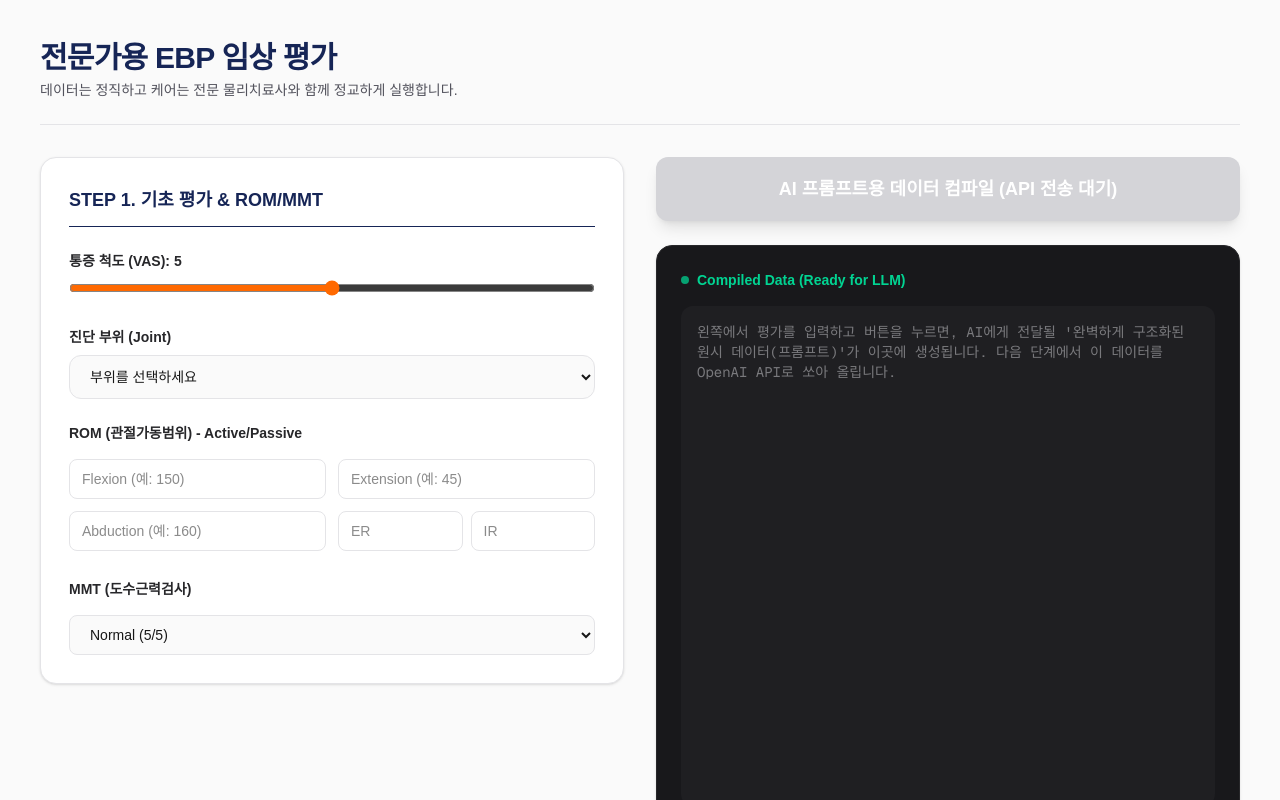
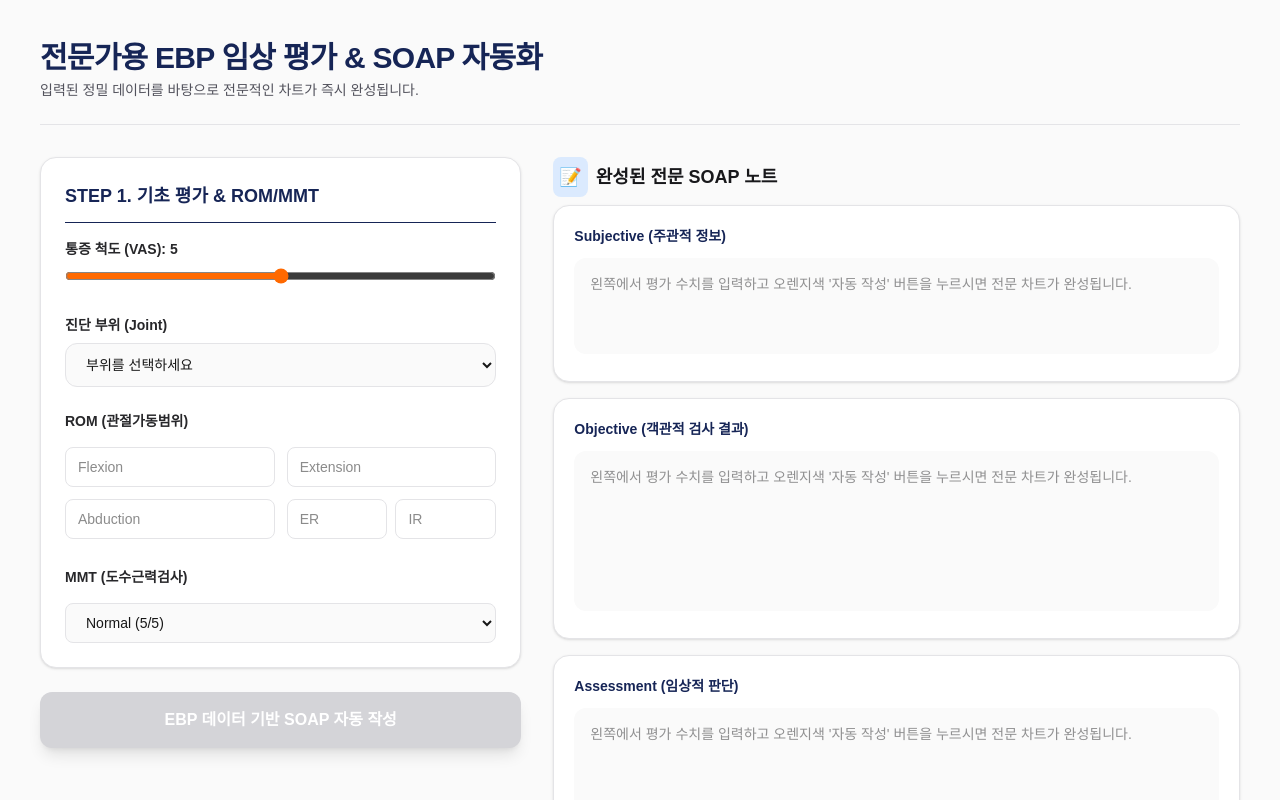
Before and after one commit to BornBone-100/rephyt-mvp, a Next.js app: page /dashboard/soap/new in a window 1280 px wide. Shown: the top 800 px of the page. Built offline with nearby package versions, Linux system fonts and the light colour scheme.

Commit message:
Update SOAP UI
Made-with: Cursor

```diff
--- a/src/app/(dashboard)/dashboard/soap/new/page.tsx
+++ b/src/app/(dashboard)/dashboard/soap/new/page.tsx
@@ -3,111 +3,118 @@
 import { useState } from "react";
 import Link from "next/link";
 
-// 📚 전문가용 EBP(근거중심) 특수검사 데이터베이스 (지속 확장 가능)
+// 📚 전문가용 EBP(근거중심) 특수검사 데이터베이스
 const ebpDatabase = {
   cervical: [
     { id: "spurling", name: "Spurling's Test", paper: "Spurling & Scoville (1944)", purpose: "경추 신경근병증" },
-    { id: "distraction", name: "Cervical Distraction", paper: "Viikari-Juntura (1989)", purpose: "경추 신경근병증 완화" },
-    { id: "bakody", name: "Shoulder Abduction (Bakody's)", paper: "Bakody (1953)", purpose: "C4-C5 신경근 압박" }
+    { id: "distraction", name: "Cervical Distraction", paper: "Viikari-Juntura (1989)", purpose: "경추 신경근병증 완화" }
   ],
   shoulder: [
     { id: "neer", name: "Neer Impingement Test", paper: "Neer CS (1983)", purpose: "견봉하 충돌증후군" },
     { id: "hawkins", name: "Hawkins-Kennedy", paper: "Hawkins RJ (1980)", purpose: "견봉하 충돌증후군" },
-    { id: "emptycan", name: "Empty Can (Jobe)", paper: "Jobe FW (1982)", purpose: "극상근 건병증/파열" },
-    { id: "droparm", name: "Drop Arm Test", paper: "Codman EA (1934)", purpose: "회전근개 전층 파열" },
-    { id: "obrien", name: "O'Brien's Test (Active Compression)", paper: "O'Brien SJ (1998)", purpose: "SLAP 병변" },
-    { id: "yergason", name: "Yergason's Test", paper: "Yergason RM (1931)", purpose: "이두근 건염" }
+    { id: "emptycan", name: "Empty Can (Jobe)", paper: "Jobe FW (1982)", purpose: "극상근 건병증/파열" }
   ],
   lumbar: [
-    { id: "slr", name: "Straight Leg Raise (SLR)", paper: "Lasegue C (1864)", purpose: "요추 추간판 탈출증 (L4-S1)" },
-    { id: "kemp", name: "Kemp's Test (Quadrant)", paper: "Kemp (1950)", purpose: "후관절 증후군" },
-    { id: "thomas", name: "Thomas Test", paper: "Thomas HO (1876)", purpose: "고관절 굴곡근 단축" },
-    { id: "faber", name: "FABER (Patrick's) Test", paper: "Patrick HT (1917)", purpose: "천장관절 병변" }
+    { id: "slr", name: "Straight Leg Raise (SLR)", paper: "Lasegue C (1864)", purpose: "요추 추간판 탈출증" },
+    { id: "kemp", name: "Kemp's Test", paper: "Kemp (1950)", purpose: "후관절 증후군" }
   ],
   knee: [
     { id: "lachman", name: "Lachman Test", paper: "Torg JS (1976)", purpose: "전방십자인대(ACL) 파열" },
-    { id: "anterior_drawer", name: "Anterior Drawer Test", paper: "Girgis FG (1975)", purpose: "전방십자인대(ACL) 파열" },
     { id: "mcmurray", name: "McMurray Test", paper: "McMurray TP (1937)", purpose: "반월상 연골판 파열" },
-    { id: "apley", name: "Apley's Compression", paper: "Apley AG (1947)", purpose: "반월상 연골판 파열" },
-    { id: "valgus", name: "Valgus Stress Test", paper: "Hughston JC (1976)", purpose: "내측측부인대(MCL) 손상" }
+    { id: "valgus", name: "Valgus Stress Test", paper: "Hughston JC (1976)", purpose: "내측측부인대(MCL) 손상" },
+    { id: "apley", name: "Apley's Compression", paper: "Apley AG (1947)", purpose: "반월상 연골판 파열" }
   ]
 };
 
-export default function ProfessionalEvaluationPage() {
+export default function AdvancedSoapPage() {
   const [selectedJoint, setSelectedJoint] = useState<keyof typeof ebpDatabase | "">("");
   const [painScale, setPainScale] = useState<string>("5");
 
-  // 평가 데이터 상태 관리
   const [romData, setRomData] = useState({ flexion: "", extension: "", abd: "", extRot: "", intRot: "" });
-  const [mmtData, setMmtData] = useState({ mainMuscle: "Normal (5)" });
+  const [mmtData, setMmtData] = useState({ mainMuscle: "Normal (5/5)" });
   const [specialTests, setSpecialTests] = useState<Record<string, string>>({});
-  const [isCompiling, setIsCompiling] = useState(false);
-  const [aiPromptData, setAiPromptData] = useState("");
+
+  const [isGenerating, setIsGenerating] = useState(false);
+  const [soapData, setSoapData] = useState({ subjective: "", objective: "", assessment: "", plan: "" });
 
   const handleTestToggle = (testId: string, result: string) => {
     setSpecialTests(prev => ({ ...prev, [testId]: prev[testId] === result ? "" : result }));
   };
 
   const handleRomChange = (e: React.ChangeEvent<HTMLInputElement>) => {
-    const { name, value } = e.target;
-    setRomData(prev => ({ ...prev, [name]: value }));
+    setRomData(prev => ({ ...prev, [e.target.name]: e.target.value }));
   };
 
-  // 🪄 [AI 연동 준비 단계] 입력된 모든 데이터를 AI 프롬프트용 텍스트로 압축 조립
-  const compileDataForAI = () => {
-    setIsCompiling(true);
+  // 🪄 [핵심] 입력된 디테일한 수치들을 실제 SOAP 문장으로 자동 변환하는 로직
+  const generateSoapNotes = () => {
+    setIsGenerating(true);
 
     setTimeout(() => {
-      let rawData = `[환자 평가 데이터 (이 데이터를 기반으로 SOAP를 작성해 줘)]\n`;
-      rawData += `■ 주호소 관절: ${selectedJoint.toUpperCase()}\n`;
-      rawData += `■ 통증 척도(VAS): ${painScale} / 10\n\n`;
+      // 1. Objective (객관적 데이터 정리)
+      let objText = `[ROM - 관절가동범위]\n`;
+      if(romData.flexion) objText += `- Flexion: ${romData.flexion}°\n`;
+      if(romData.extension) objText += `- Extension: ${romData.extension}°\n`;
+      if(romData.abd) objText += `- Abduction: ${romData.abd}°\n`;
+      if(romData.extRot || romData.intRot) objText += `- Rotation (ER/IR): ${romData.extRot || "N/A"}° / ${romData.intRot || "N/A"}°\n`;
 
-      rawData += `■ 관절가동범위 (ROM)\n`;
-      rawData += `- Flexion: ${romData.flexion || "N/A"}°\n`;
-      rawData += `- Extension: ${romData.extension || "N/A"}°\n`;
-      rawData += `- Abduction: ${romData.abd || "N/A"}°\n`;
-      rawData += `- External/Internal Rotation: ${romData.extRot || "N/A"}° / ${romData.intRot || "N/A"}°\n\n`;
+      objText += `\n[MMT - 도수근력검사]\n- 주동근 등급: ${mmtData.mainMuscle}\n\n[Special Tests - 특수 검사]\n`;
 
-      rawData += `■ 도수근력검사 (MMT): ${mmtData.mainMuscle}\n\n`;
+      let positiveTests: string[] = [];
+      let relatedPurposes: string[] = [];
 
-      rawData += `■ 특수 검사 (Special Tests)\n`;
-      let positiveCount = 0;
       if (selectedJoint && ebpDatabase[selectedJoint]) {
         ebpDatabase[selectedJoint].forEach(test => {
           const result = specialTests[test.id];
           if (result) {
-            rawData += `- ${test.name} (${test.purpose}) [Ref: ${test.paper}]: ${result}\n`;
-            if (result === "Positive (+)") positiveCount++;
+            objText += `- ${test.name}: ${result}\n`;
+            if (result === "Positive (+)") {
+              positiveTests.push(test.name);
+              relatedPurposes.push(test.purpose);
+            }
           }
         });
       }
 
-      if (positiveCount === 0) rawData += `- 유의미한 양성 반응 없음\n`;
+      // 2. Assessment (임상적 추론 - 논문 근거 활용)
+      let assetText = `환자는 현재 ${selectedJoint.toUpperCase()} 부위에 VAS ${painScale}/10 의 통증을 호소 중임.\n`;
+      if (positiveTests.length > 0) {
+        assetText += `이학적 검사 결과, ${positiveTests.join(', ')} 에서 양성 반응(+)이 뚜렷하게 관찰됨. `;
+        assetText += `이는 최신 임상 근거에 비추어 볼 때, [${relatedPurposes.filter((v, i, a) => a.indexOf(v) === i).join(', ')}] 의 병변 및 기능 부전을 강력히 시사함. `;
+        assetText += `제한된 ROM과 MMT(${mmtData.mainMuscle}) 저하가 동반되어, 통증 조절 및 단계적인 가동성/근력 회복 재활이 필수적으로 판단됨.`;
+      } else {
+        assetText += `특수 검사상 뚜렷한 양성 징후는 관찰되지 않으나, 주관적 통증 및 ROM/MMT 제한을 고려하여 연부조직의 미세 손상 또는 과긴장 상태가 의심됨. 지속적인 경과 관찰 및 보존적 물리치료가 요망됨.`;
+      }
 
-      rawData += `\n▶ AI 지시사항: 위 평가 데이터를 바탕으로 물리치료사 관점의 전문적인 SOAP 노트를 작성해. Objective에는 수치를 정확히 명시하고, Assessment에는 논문 근거를 바탕으로 한 임상적 추론을, Plan에는 3단계 재활 계획을 포함해.`;
+      // 3. Plan (치료 계획)
+      let planText = `- 1단계 (통증 제어): Cryotherapy 및 TENS 적용을 통한 국소 염증 및 통증(VAS ${painScale}) 완화\n`;
+      planText += `- 2단계 (가동성 회복): Joint Mobilization을 적용하여 제한된 ROM 회복 도모\n`;
+      planText += `- 3단계 (기능 회복): 근력 등급 증진을 위한 점진적 저항 운동(PRE) 교육 및 적용\n`;
+      planText += `- 환자 교육: 일상생활 자세 지도 및 Home Exercise Program (HEP) 안내`;
 
-      setAiPromptData(rawData);
-      setIsCompiling(false);
-    }, 800);
+      setSoapData({
+        subjective: `환자 호소: "최근 무리한 활동 후 ${selectedJoint.toUpperCase()} 부위가 아프고 움직이기 힘듭니다."\n통증 척도: VAS ${painScale}/10\n특이사항: 관절 움직임 시 통증 악화 및 뻣뻣함 동반`,
+        objective: objText,
+        assessment: assetText,
+        plan: planText
+      });
+
+      setIsGenerating(false);
+    }, 1000); // 1초 뒤에 생성
   };
 
   return (
     <div className="min-h-screen bg-zinc-50 p-6 md:p-10 pb-24">
-
-      {/* 🔹 헤더 섹션 */}
-      <div className="mb-8 border-b border-zinc-200 pb-6 flex items-center justify-between">
-        <div>
-          <h1 className="text-3xl font-bold tracking-tight text-blue-950">전문가용 EBP 임상 평가</h1>
-          <p className="mt-1 text-sm text-zinc-600">데이터는 정직하고 케어는 전문 물리치료사와 함께 정교하게 실행합니다.</p>
-        </div>
+      <div className="mb-8 border-b border-zinc-200 pb-6">
+        <h1 className="text-3xl font-bold tracking-tight text-blue-950">전문가용 EBP 임상 평가 & SOAP 자동화</h1>
+        <p className="mt-1 text-sm text-zinc-600">입력된 정밀 데이터를 바탕으로 전문적인 차트가 즉시 완성됩니다.</p>
       </div>
 
-      <div className="grid lg:grid-cols-2 gap-8">
+      <div className="grid lg:grid-cols-12 gap-8">
 
         {/* 🟡 왼쪽: 하이엔드 임상 평가 입력 패널 */}
-        <div className="space-y-6">
-          <div className="bg-white rounded-2xl border border-zinc-200 p-7 shadow-sm">
-            <h2 className="text-lg font-bold text-blue-950 mb-6 border-b pb-3">STEP 1. 기초 평가 & ROM/MMT</h2>
+        <div className="lg:col-span-5 space-y-6">
+          <div className="bg-white rounded-2xl border border-zinc-200 p-6 shadow-sm">
+            <h2 className="text-lg font-bold text-blue-950 mb-4 border-b pb-3">STEP 1. 기초 평가 & ROM/MMT</h2>
 
             <div className="mb-6">
               <label className="block text-sm font-semibold text-zinc-800 mb-2">통증 척도 (VAS): {painScale}</label>
@@ -119,22 +126,21 @@ export default function ProfessionalEvaluationPage() {
               <select className="w-full h-11 rounded-xl border border-zinc-200 px-4 text-sm bg-zinc-50" value={selectedJoint} onChange={(e) => { setSelectedJoint(e.target.value as any); setSpecialTests({}); }}>
                 <option value="">부위를 선택하세요</option>
                 <option value="cervical">Cervical (경추)</option>
-                <option value="shoulder">Shoulder (견관절)</option>
+                <option value="shoulder">Shoulder (어깨)</option>
                 <option value="lumbar">Lumbar (요추)</option>
-                <option value="knee">Knee (슬관절)</option>
+                <option value="knee">Knee (무릎)</option>
               </select>
             </div>
 
-            {/* ROM & MMT 입력부 */}
             <div className="space-y-4">
-              <label className="block text-sm font-semibold text-zinc-800">ROM (관절가동범위) - Active/Passive</label>
+              <label className="block text-sm font-semibold text-zinc-800">ROM (관절가동범위)</label>
               <div className="grid grid-cols-2 gap-3">
-                <input name="flexion" placeholder="Flexion (예: 150)" value={romData.flexion} onChange={handleRomChange} className="h-10 rounded-lg border border-zinc-200 px-3 text-sm focus:ring-blue-100" />
-                <input name="extension" placeholder="Extension (예: 45)" value={romData.extension} onChange={handleRomChange} className="h-10 rounded-lg border border-zinc-200 px-3 text-sm focus:ring-blue-100" />
-                <input name="abd" placeholder="Abduction (예: 160)" value={romData.abd} onChange={handleRomChange} className="h-10 rounded-lg border border-zinc-200 px-3 text-sm focus:ring-blue-100" />
+                <input name="flexion" placeholder="Flexion" value={romData.flexion} onChange={handleRomChange} className="h-10 rounded-lg border border-zinc-200 px-3 text-sm" />
+                <input name="extension" placeholder="Extension" value={romData.extension} onChange={handleRomChange} className="h-10 rounded-lg border border-zinc-200 px-3 text-sm" />
+                <input name="abd" placeholder="Abduction" value={romData.abd} onChange={handleRomChange} className="h-10 rounded-lg border border-zinc-200 px-3 text-sm" />
                 <div className="flex gap-2">
-                   <input name="extRot" placeholder="ER" value={romData.extRot} onChange={handleRomChange} className="w-1/2 h-10 rounded-lg border border-zinc-200 px-3 text-sm focus:ring-blue-100" />
-                   <input name="intRot" placeholder="IR" value={romData.intRot} onChange={handleRomChange} className="w-1/2 h-10 rounded-lg border border-zinc-200 px-3 text-sm focus:ring-blue-100" />
+                   <input name="extRot" placeholder="ER" value={romData.extRot} onChange={handleRomChange} className="w-1/2 h-10 rounded-lg border border-zinc-200 px-3 text-sm" />
+                   <input name="intRot" placeholder="IR" value={romData.intRot} onChange={handleRomChange} className="w-1/2 h-10 rounded-lg border border-zinc-200 px-3 text-sm" />
                 </div>
               </div>
 
@@ -149,45 +155,57 @@ export default function ProfessionalEvaluationPage() {
             </div>
           </div>
 
-          {/* 특수 검사 영역 */}
           {selectedJoint && (
-            <div className="bg-white rounded-2xl border border-zinc-200 p-7 shadow-sm animate-in fade-in">
-              <h2 className="text-lg font-bold text-blue-950 mb-4 border-b pb-3">STEP 2. EBP 특수 검사 (Special Tests)</h2>
-              <div className="space-y-4 max-h-[400px] overflow-y-auto pr-2">
+            <div className="bg-white rounded-2xl border border-zinc-200 p-6 shadow-sm">
+              <h2 className="text-lg font-bold text-blue-950 mb-4 border-b pb-3">STEP 2. EBP 특수 검사</h2>
+              <div className="space-y-3">
                 {ebpDatabase[selectedJoint].map((test) => (
-                  <div key={test.id} className="p-4 rounded-xl border border-zinc-100 bg-zinc-50/50 hover:border-blue-200 transition">
-                    <div className="mb-3">
-                      <p className="text-sm font-bold text-zinc-900">{test.name}</p>
-                      <p className="text-xs text-zinc-500 mt-1">목적: {test.purpose} | <span className="text-blue-600">Ref: {test.paper}</span></p>
-                    </div>
+                  <div key={test.id} className="p-3 rounded-xl border border-zinc-100 bg-zinc-50/50">
+                    <p className="text-sm font-bold text-zinc-900 mb-2">{test.name} <span className="text-xs text-blue-600 font-normal">({test.paper})</span></p>
                     <div className="flex gap-2">
-                      <button onClick={() => handleTestToggle(test.id, "Positive (+)")} className={`flex-1 h-9 rounded-lg text-xs font-semibold border transition ${specialTests[test.id] === "Positive (+)" ? 'bg-orange-50 border-orange-200 text-orange-700' : 'bg-white border-zinc-200 text-zinc-600 hover:bg-zinc-50'}`}>Positive (+)</button>
-                      <button onClick={() => handleTestToggle(test.id, "Negative (-)")} className={`flex-1 h-9 rounded-lg text-xs font-semibold border transition ${specialTests[test.id] === "Negative (-)" ? 'bg-blue-50 border-blue-200 text-blue-700' : 'bg-white border-zinc-200 text-zinc-600 hover:bg-zinc-50'}`}>Negative (-)</button>
+                      <button onClick={() => handleTestToggle(test.id, "Positive (+)")} className={`flex-1 h-8 rounded-lg text-xs font-semibold border ${specialTests[test.id] === "Positive (+)" ? 'bg-orange-50 border-orange-200 text-orange-700' : 'bg-white border-zinc-200 text-zinc-600'}`}>Positive (+)</button>
+                      <button onClick={() => handleTestToggle(test.id, "Negative (-)")} className={`flex-1 h-8 rounded-lg text-xs font-semibold border ${specialTests[test.id] === "Negative (-)" ? 'bg-blue-50 border-blue-200 text-blue-700' : 'bg-white border-zinc-200 text-zinc-600'}`}>Negative (-)</button>
                     </div>
                   </div>
                 ))}
               </div>
             </div>
           )}
+
+          {/* 🪄 오렌지색 마법의 버튼 복귀! */}
+          <button onClick={generateSoapNotes} disabled={!selectedJoint || isGenerating} className={`w-full flex h-14 items-center justify-center gap-2 rounded-xl text-base font-bold text-white shadow-lg transition ${!selectedJoint ? 'bg-zinc-300' : 'bg-orange-500 hover:bg-orange-600'}`}>
+            {isGenerating ? "전문 임상 추론 분석 중..." : "EBP 데이터 기반 SOAP 자동 작성"}
+          </button>
         </div>
 
-        {/* 🔵 오른쪽: 데이터 컴파일 및 AI 전송 대기 상태 */}
-        <div className="space-y-6">
-          <button onClick={compileDataForAI} disabled={!selectedJoint || isCompiling} className={`w-full flex h-16 items-center justify-center gap-2 rounded-xl text-lg font-bold text-white shadow-lg transition ${!selectedJoint ? 'bg-zinc-300' : 'bg-blue-950 hover:bg-blue-900'}`}>
-            {isCompiling ? "데이터 조립 중..." : "AI 프롬프트용 데이터 컴파일 (API 전송 대기)"}
-          </button>
+        {/* 🔵 오른쪽: 완성된 SOAP 차트 결과 (성준님이 원하시던 4개의 칸!) */}
+        <div className="lg:col-span-7 space-y-4">
+          <h2 className="text-lg font-bold text-zinc-900 mb-2 flex items-center gap-2">
+            <span className="bg-blue-100 text-blue-800 p-1.5 rounded-lg">📝</span>
+            완성된 전문 SOAP 노트
+          </h2>
 
-          <div className="bg-zinc-900 rounded-2xl p-6 shadow-sm border border-zinc-800">
-            <h3 className="text-sm font-bold text-emerald-400 mb-4 flex items-center gap-2">
-              <div className="w-2 h-2 rounded-full bg-emerald-400 animate-pulse"></div>
-              Compiled Data (Ready for LLM)
-            </h3>
-            <textarea
-              readOnly
-              value={aiPromptData}
-              placeholder="왼쪽에서 평가를 입력하고 버튼을 누르면, AI에게 전달될 '완벽하게 구조화된 원시 데이터(프롬프트)'가 이곳에 생성됩니다. 다음 단계에서 이 데이터를 OpenAI API로 쏘아 올립니다."
-              className="w-full h-[500px] rounded-xl border-none bg-zinc-800/50 p-4 text-sm text-zinc-300 font-mono resize-none focus:outline-none"
-            />
+          {[
+            { key: "subjective", label: "Subjective (주관적 정보)", h: "h-24" },
+            { key: "objective", label: "Objective (객관적 검사 결과)", h: "h-40" },
+            { key: "assessment", label: "Assessment (임상적 판단)", h: "h-36" },
+            { key: "plan", label: "Plan (치료 계획)", h: "h-36" }
+          ].map((section) => (
+            <div key={section.key} className="bg-white rounded-2xl border border-zinc-200 p-5 shadow-sm">
+              <label className="block text-sm font-bold text-blue-950 mb-3">{section.label}</label>
+              <textarea
+                value={soapData[section.key as keyof typeof soapData]}
+                onChange={(e) => setSoapData({...soapData, [section.key]: e.target.value})}
+                placeholder="왼쪽에서 평가 수치를 입력하고 오렌지색 '자동 작성' 버튼을 누르시면 전문 차트가 완성됩니다."
+                className={`w-full rounded-xl border-none bg-zinc-50 p-4 text-sm text-zinc-800 resize-none focus:ring-2 focus:ring-blue-100 ${section.h}`}
+              />
+            </div>
+          ))}
+
+          <div className="pt-4 flex justify-end">
+            <button className="h-12 px-10 rounded-xl bg-blue-950 text-sm font-semibold text-white shadow-md transition hover:bg-blue-900">
+              최종 차트 환자 DB에 저장
+            </button>
           </div>
         </div>
 
```
